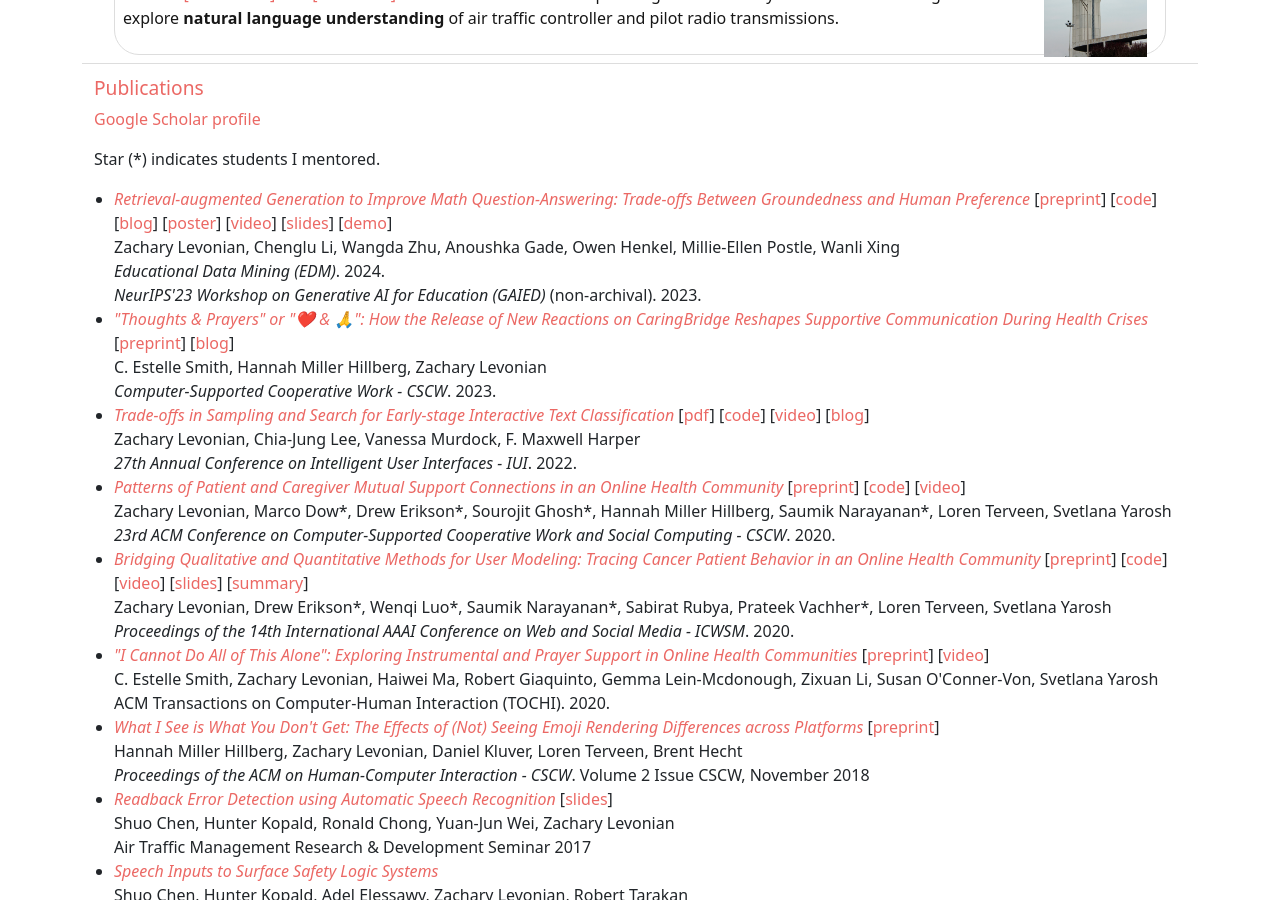
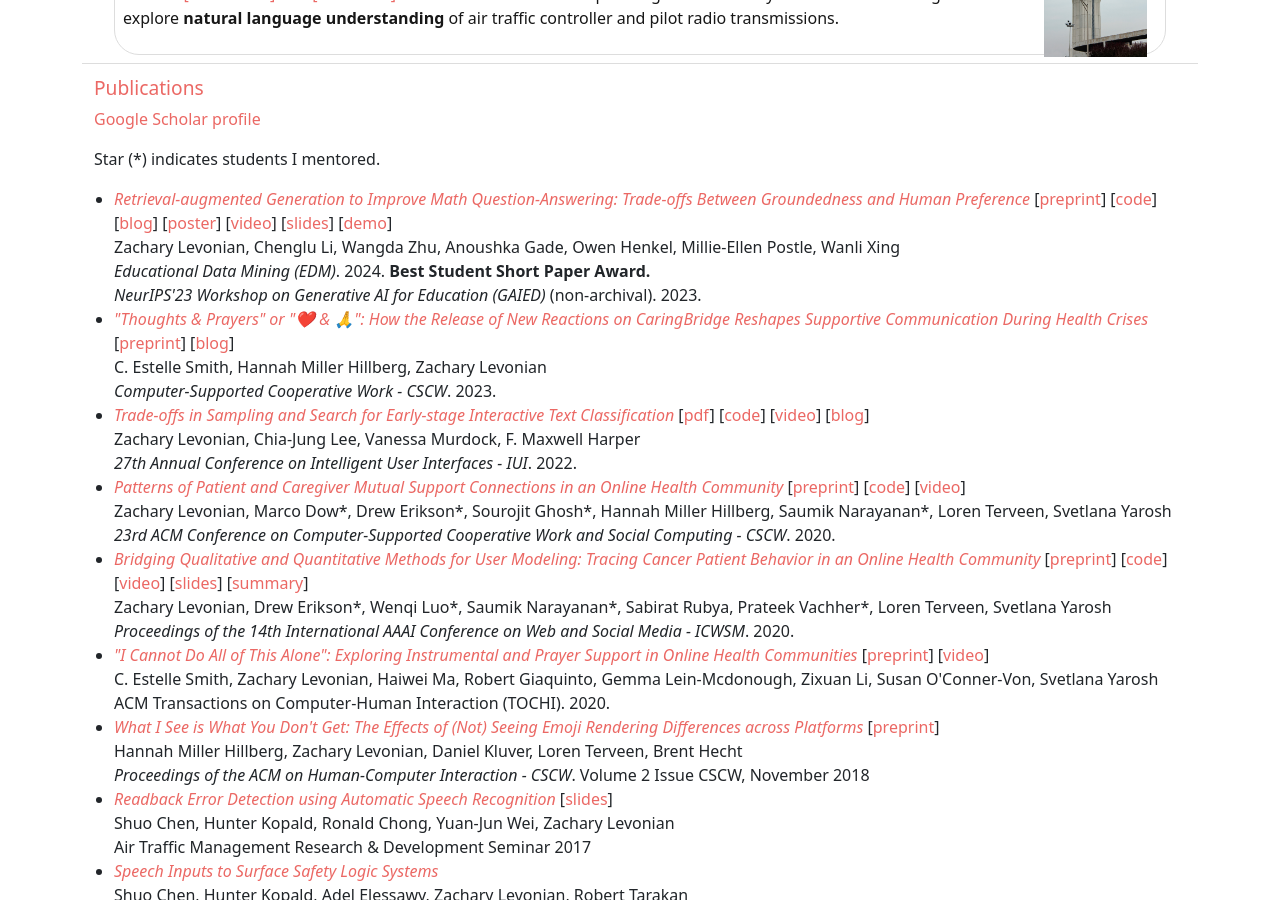
Before and after one commit to levon003/levon003.github.io, a Jekyll site: the page index.html, which Jekyll copies as it is, in a window 1280 px wide and 900 px high, scrolled down 1152 px. Built offline with Jekyll 4.4.1, drawn with Linux system fonts in a browser that asks for light colours.

Commit message:
Add award

```diff
--- a/index.html
+++ b/index.html
@@ -241,7 +241,7 @@
                     [<a href="https://llm-math-education.streamlit.app/">demo</a>]
                     <br>
                     Zachary Levonian, Chenglu Li, Wangda Zhu, Anoushka Gade, Owen Henkel, Millie-Ellen Postle, Wanli Xing<br>
-                    <em>Educational Data Mining (EDM)</em>. 2024.<br>
+                    <em>Educational Data Mining (EDM)</em>. 2024. <b>Best Student Short Paper Award.</b><br>
                     <em>NeurIPS'23 Workshop on Generative AI for Education (GAIED)</em> (non-archival). 2023.
                 </li>
                 <li>
```
